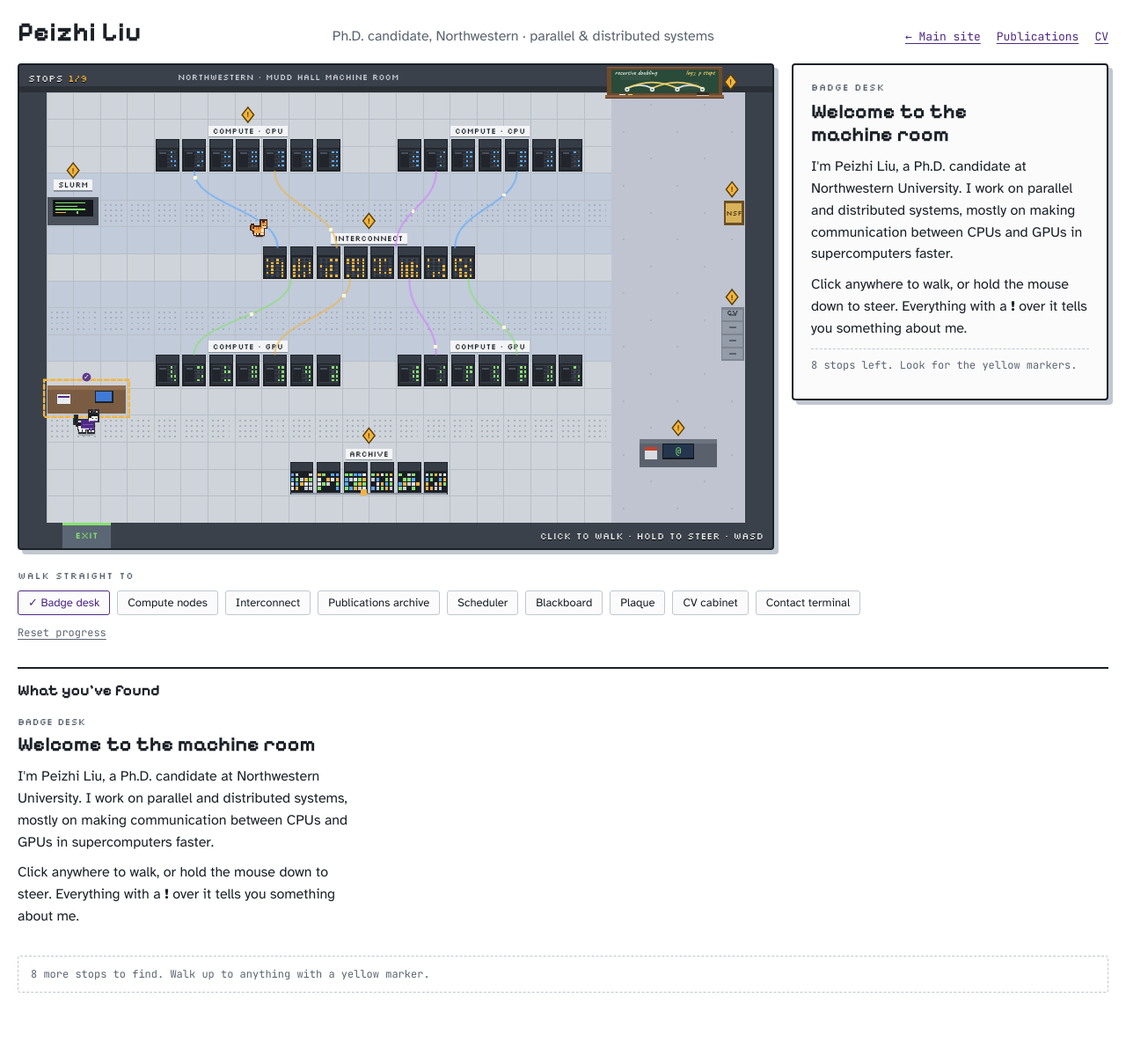
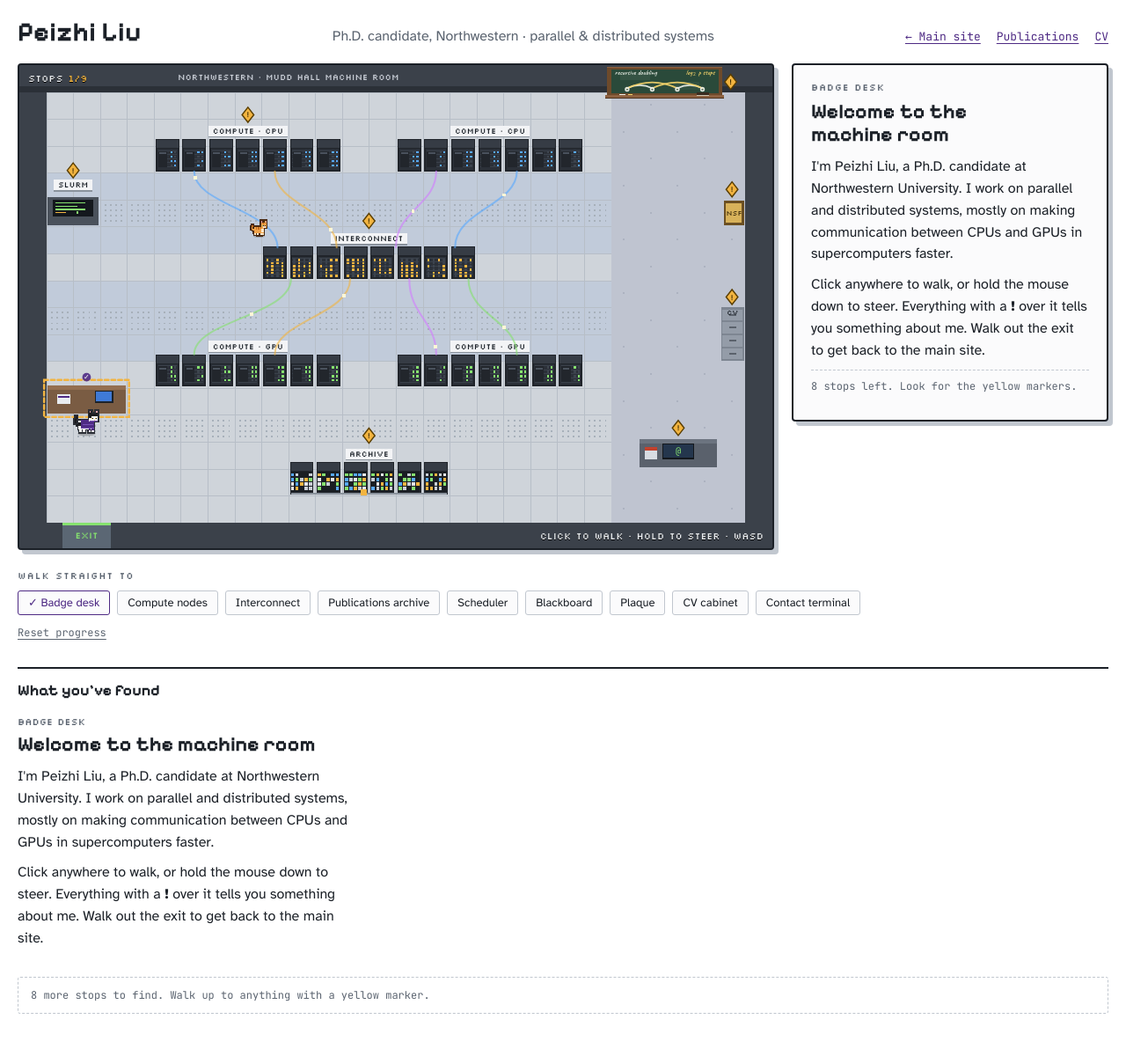
Before and after one commit to peizhiliu168/peizhiliu168.github.io, a Jekyll site: the page built from _pages/game.html, in a window 1280 px wide. Shown: the whole page at 88% size. Built offline with Jekyll 4.4.1, drawn with Linux system fonts in a browser that asks for light colours; before the commit the page ends 1176 px from its top, so only the background shows below that; part of the change alters nothing that is shown.

Commit message:
added back

```diff
--- a/_layouts/game.html
+++ b/_layouts/game.html
@@ -35,7 +35,7 @@
   </header>
 
   <div class="game">
-    <div class="stage" id="stage">
+    <div class="stage" id="stage" data-exit="{{ '/' | relative_url }}">
       <canvas id="cv" aria-label="Top-down machine room. Click or tap to walk; arrow keys and WASD also move you." tabindex="0"></canvas>
       <div class="hud"><span>STOPS <b id="count">0/0</b></span></div>
       <div class="hud hud-bottom"><span class="help">CLICK TO WALK · HOLD TO STEER · WASD</span></div>
--- a/_pages/game.html
+++ b/_pages/game.html
@@ -8,7 +8,7 @@ description: "Peizhi Liu is a Ph.D. candidate at Northwestern University working
         <p class="who">BADGE DESK</p>
         <h2>Welcome to the machine room</h2>
         <p>I'm Peizhi Liu, a Ph.D. candidate at Northwestern University. I work on parallel and distributed systems, mostly on making communication between CPUs and GPUs in supercomputers faster.</p>
-        <p>Click anywhere to walk, or hold the mouse down to steer. Everything with a <b>!</b> over it tells you something about me.</p>
+        <p>Click anywhere to walk, or hold the mouse down to steer. Everything with a <b>!</b> over it tells you something about me. Walk out the exit to get back to the main site.</p>
       </article>
       <article data-poi="fabric">
         <p class="who">INTERCONNECT</p>
--- a/assets/css/machine-room.css
+++ b/assets/css/machine-room.css
@@ -49,6 +49,7 @@ header nav { display: flex; flex-wrap: wrap; gap: 6px 18px; font: 13px var(--fon
 .hud b { color: #f2b440; font-weight: 400; }
 @media (max-width: 520px) { .hud .help { display: none; } }
 
+body.leaving .wrap { opacity: 0; transition: opacity .4s ease-in; }
 .dialog { background: var(--panel); border: 2px solid var(--ink); border-radius: 4px; box-shadow: 5px 5px 0 var(--line); padding: 18px 20px 20px; min-width: 0; min-height: 260px; }
 .dialog .who { font: 11px var(--font-label); color: var(--muted); letter-spacing: .06em; margin: 0 0 8px; display: flex; justify-content: space-between; gap: 8px; }
 .dialog .who span:last-child { color: var(--signal); }
--- a/assets/js/machine-room.js
+++ b/assets/js/machine-room.js
@@ -97,8 +97,12 @@
     path = smooth(raw).slice(1);
     target = mark ? { x: mark[0], y: mark[1], t: performance.now() } : null;
   }
+  // The exit door is in the bottom wall; stepping onto the mat in front of it leaves the room.
+  const DOOR = { x0: 1, x1: 3, y: H - 1 }, MAT = [2.5, H - 1.5];
+  const onDoor = (tx, ty) => ty === DOOR.y && tx >= DOOR.x0 && tx <= DOOR.x1;
   function goToTile(tx, ty) {
     if (tx < 0 || ty < 0 || tx >= W || ty >= H) return;
+    if (onDoor(tx, ty)) return goTo((x, y) => x === Math.floor(MAT[0]) && y === Math.floor(MAT[1]), MAT);
     const o = objAt[ty][tx];
     if (o && o.stop) return goToStop(STOP[o.stop]);
     if (walkable(tx, ty)) return goTo((x, y) => x === tx && y === ty, [tx + .5, ty + .5]);
@@ -170,7 +174,7 @@
     const [x, y] = tileFromEvent(e), tx = Math.floor(x), ty = Math.floor(y);
     const o = tx >= 0 && ty >= 0 && tx < W && ty < H ? objAt[ty][tx] : null;
     hover = o && o.stop ? STOP[o.stop] : null;
-    cv.classList.toggle("over", !!hover);
+    cv.classList.toggle("over", !!hover || onDoor(tx, ty));
     if (dragging && performance.now() - lastRetarget > 110) { goToTile(tx, ty); lastRetarget = performance.now(); }
   });
   const stopDrag = () => { dragging = false; };
@@ -539,6 +543,22 @@
     ctx.beginPath(); ctx.ellipse(target.x, target.y, .15 + k * .25, (.15 + k * .25) * .6, 0, 0, 7); ctx.stroke();
   }
 
+  // Leaving: only once the cat has walked onto the mat this visit, so a visitor whose saved
+  // position is on the mat isn't sent away the moment the page loads.
+  let exitArmed = false, leaving = false;
+  function checkExit() {
+    const onMat = Math.hypot(P.x - MAT[0], P.y - MAT[1]) < .4;
+    if (!onMat) { exitArmed = true; return; }
+    if (!exitArmed || leaving) return;
+    leaving = true; path = []; target = null; keys.clear();
+    const go = () => { saveState(); location.href = stage.dataset.exit || "/"; };
+    if (reduce) return go();
+    document.body.classList.add("leaving");
+    setTimeout(go, 450);
+  }
+  // a back/forward-cache restore after leaving shows the room again
+  window.addEventListener("pageshow", e => { if (e.persisted) { leaving = false; exitArmed = false; document.body.classList.remove("leaving"); } });
+
   // --- loop ---
   let last = performance.now();
   function frame(now) {
@@ -561,6 +581,7 @@
     if (P.moving) P.walk += dt;
     updateKitten(dt, now / 1000);
 
+    checkExit();
     let best = null, bd = .95;
     POIS.forEach(o => { const d = distToStop(P.x, P.y, o); if (d < bd) { bd = d; best = o; } });
     if (best !== near) {
@@ -602,6 +623,7 @@
   let resetting = false;
   function saveState() {
     if (resetting) return;
+    if (leaving) { P.x = MAT[0]; P.y = MAT[1] - 1; } // come back just inside the door
     const t = performance.now() / 1000;
     const state = {
       player: [P.x, P.y, P.face],
```
